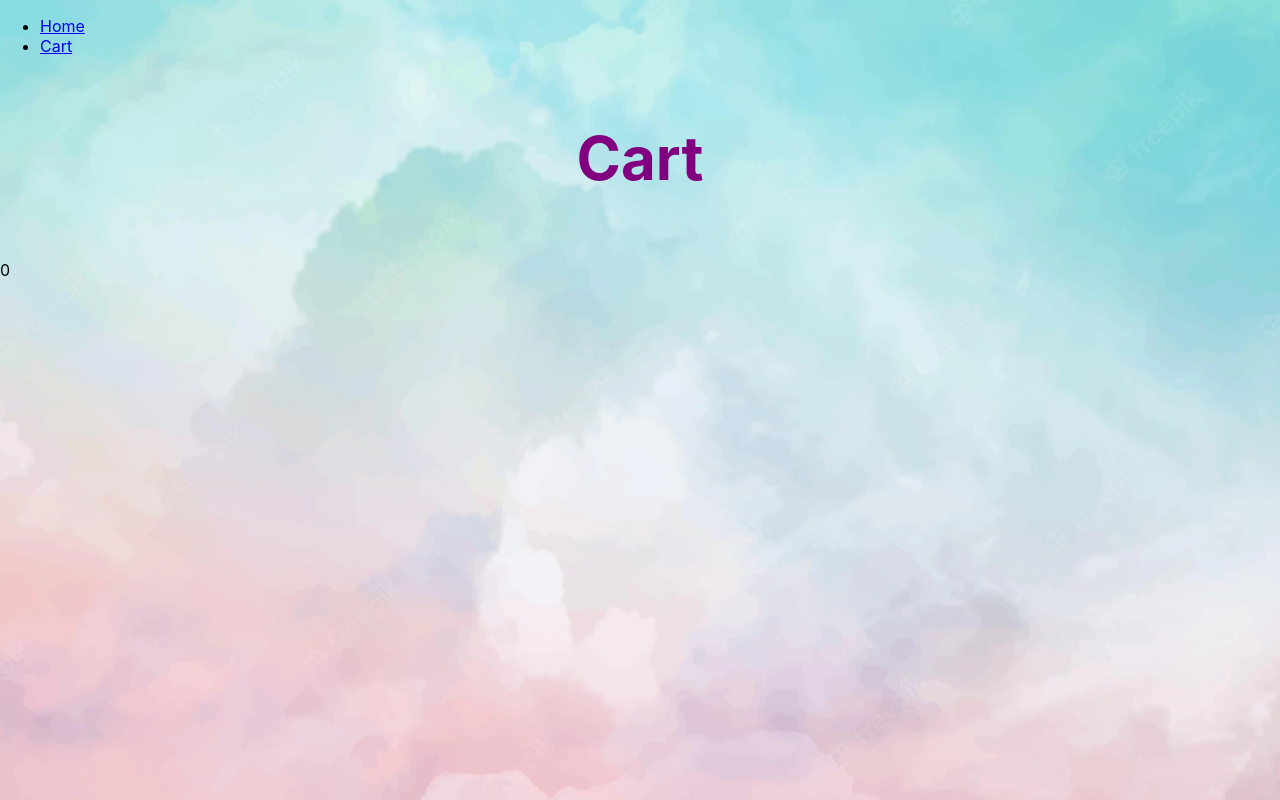
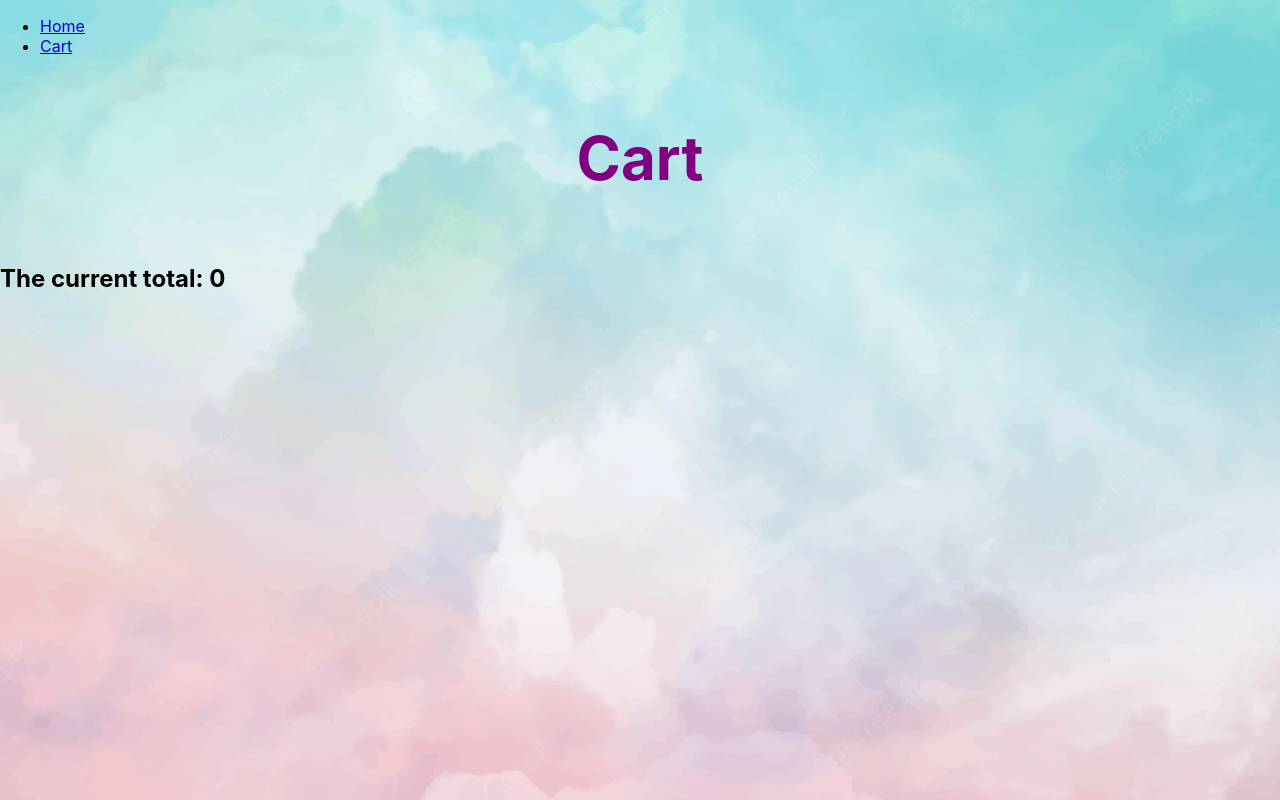
Before and after one commit to kerenbenzion/second_task_react, a React (Create React App) app in the folder my-app/: page /Cart in a window 1280 px wide. Built offline with nearby package versions, Linux system fonts and the light colour scheme.

Commit message:
total price

```diff
--- a/my-app/src/components/Cart.js
+++ b/my-app/src/components/Cart.js
@@ -25,7 +25,7 @@ function Cart(props) {
                 {itemList}
             </ul>
             <div>
-                {total}
+                <h2>The current total: {total}</h2>
             </div>
         </div >
     );
```
